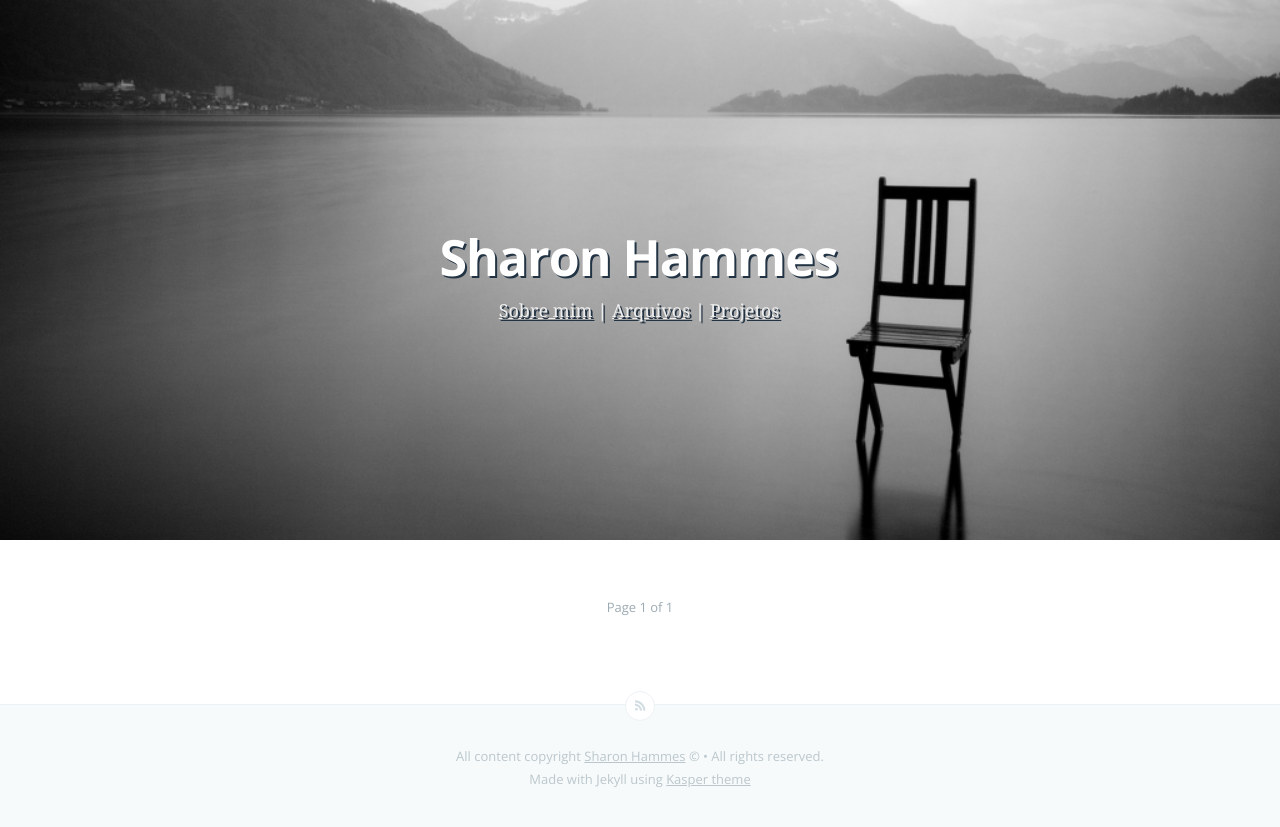
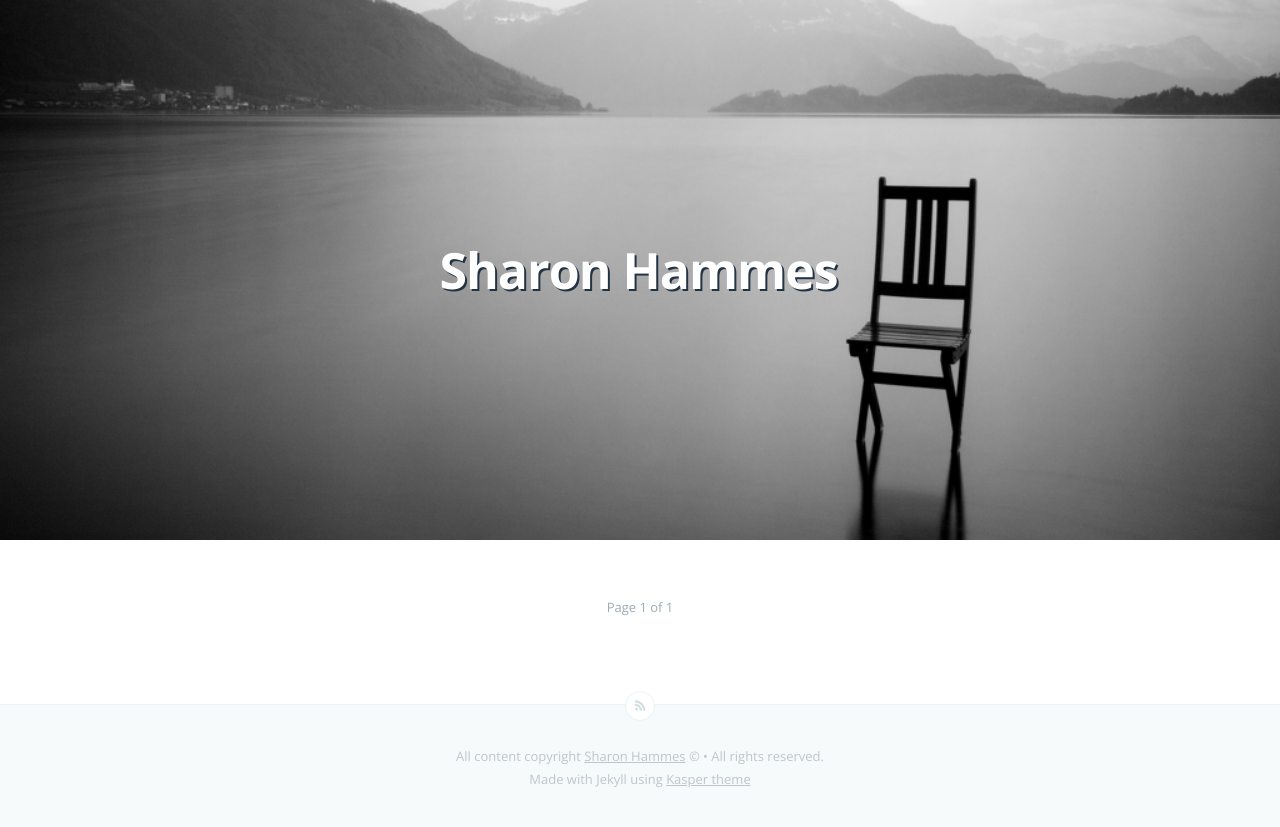
Before and after one commit to sharonhammes/sharonhammes.github.io, a Jekyll site: the page built from index.html, in a window 1280 px wide. Shown: the top 827 px of the page. Built offline with Jekyll 4.4.1, drawn with Linux system fonts in a browser that asks for light colours; Markdown is read by kramdown in place of the engine named in the settings; the list of posts is cut into pages by our own code.

Commit message:
Remove nav links

```diff
--- a/index.html
+++ b/index.html
@@ -18,11 +18,6 @@ archives: 'archives.html'
             <h1 class="blog-title">{{ site.name}}</h1>
             <h2 class="blog-description">
                 {{ site.description }}
-                {% if page.about %}
-                <a href='{{site.baseurl}}{{ page.about }}'> Sobre mim</a> |
-                {% if page.archives %} <a href='{{ site.baseurl }}{{ page.archives }}'> Arquivos</a>{% endif %} |
-                <a href='projects.html'> Projetos</a>
-                {% endif %}
             </h2>
         </div>
     </div>
```
